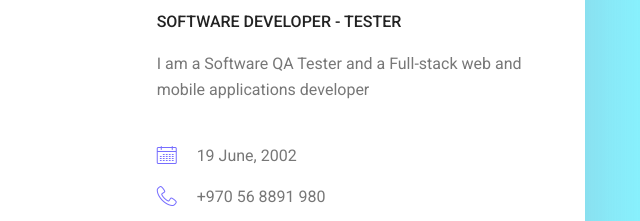
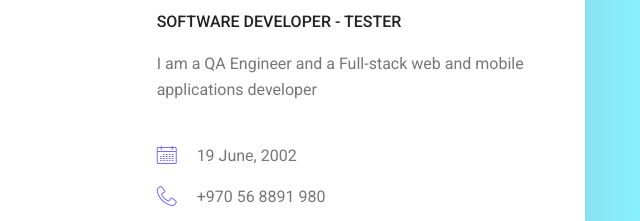
Before and after one commit to MohammadNasser-CS/2024Portfolio, a plain HTML site: page index.html in a window 1280 px wide. Shown: the part 434-655 px from the top of the page, 640-1280 px from the left. Drawn offline with Linux system fonts and the light colour scheme; files that its build step writes are made by us from their sources.

```diff
--- a/index.html
+++ b/index.html
@@ -66,7 +66,7 @@
 								<h6>Hello Everybody, i am</h6>
 								<h3>Mohammad Ashraf Naser</h3>
 								<h4>Software Developer - Tester</h4>
-								<p>I am a Software QA Tester and a Full-stack web and mobile applications
+								<p>I am a QA Engineer and a Full-stack web and mobile applications
 									developer</p>
 								<ul class="list basic_info">
 									<li><a href="#"><i class="lnr lnr-calendar-full"></i>19 June, 2002</a></li>
```
